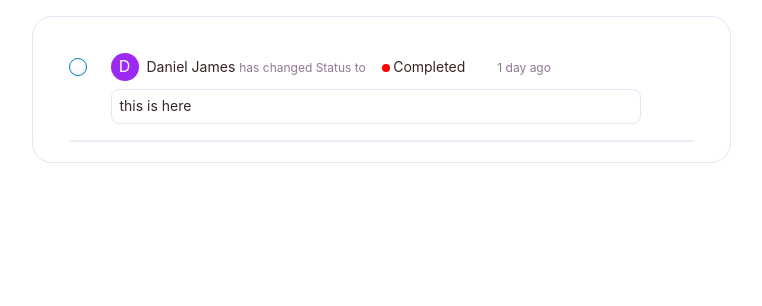
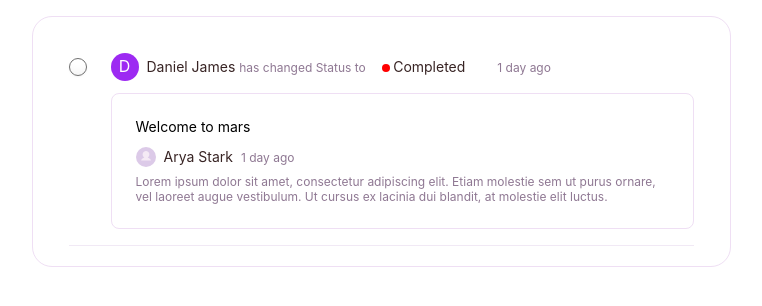
Before and after one commit to ibraheemosule/flex, a React (Vite) app: page / in a window 1280 px wide. Shown: the top 306 px of the page, without its empty margins (259-1021 px from the left). Built offline with nearby package versions, Linux system fonts and the light colour scheme; the HTML template or start-up script is replaced by a standard one.

Commit message:
built the comment section and made minor ui and fixes

```diff
--- a/src/assets/scss/comment.module.scss
+++ b/src/assets/scss/comment.module.scss
@@ -1,10 +1,54 @@
 @import "./colors";
+@import "./typography";
 
 .comment {
   width: 100%;
-  margin-top: 0.5rem;
-  padding: 0.5rem;
+  display: block;
+  margin-top: 0.75rem;
+  padding: 1rem;
   background: #fff;
   border: 1px solid $borderCol;
   border-radius: 8px;
+
+  p {
+    text-transform: initial;
+  }
+
+  .info {
+    margin-top: 0.75rem;
+
+    span {
+      margin-right: 0.5rem;
+    }
+
+    .avi {
+      display: inline-block;
+      width: 20px;
+      height: 20px;
+      line-height: 22px;
+      font-size: 0.75rem;
+      text-align: center;
+      background: #dccae8;
+      border-radius: 100%;
+    }
+
+    .name {
+      @include md-text;
+    }
+
+    .time {
+      @include sm-text;
+    }
+  }
+
+  .text {
+    margin-top: 0.5rem;
+    @include sm-text;
+  }
 }
+
+@media (min-width: 576px) {
+  .comment {
+    padding: 1.5rem;
+  }
+}
--- a/src/assets/scss/user.module.scss
+++ b/src/assets/scss/user.module.scss
@@ -4,7 +4,7 @@
 .user {
   display: flex;
   padding: 1rem 0;
-  border-bottom: 2px solid $lineCol;
+  border-bottom: 1px solid $lineCol;
 }
 .form_group {
   margin: 0 0.5rem 0.2rem 0;
@@ -21,11 +21,11 @@
       content: "";
       display: block;
       position: absolute;
-      top: 7px;
+      top: 6px;
       left: 4px;
       width: 5px;
       height: 7px;
-      border: solid #0079bf;
+      border: solid $secCol;
       border-width: 0 2px 2px 0;
       transform: rotate(45deg);
     }
@@ -40,10 +40,10 @@
       content: "";
       -webkit-appearance: none;
       background-color: transparent;
-      border: 1px solid #0079bf;
+      border: 1px solid #707070;
       box-shadow: 0 1px 2px rgba(0, 0, 0, 0.05),
         inset 0px -15px 10px -12px rgba(0, 0, 0, 0.05);
-      padding: 5px;
+      padding: 6px;
       display: inline-block;
       position: relative;
       vertical-align: middle;
@@ -52,14 +52,19 @@
     }
   }
 }
-
+.activity {
+  flex-grow: 1;
   .name {
     display: flex;
-  flex-wrap: wrap;
     @include md-text;
+
+    p {
+      text-transform: capitalize;
+    }
 
     span {
       @include sm-text;
+      text-transform: initial;
     }
 
     .name_initial {
@@ -98,6 +103,7 @@
       display: inline-block;
     }
   }
+}
 
 @media (min-width: 576px) {
   .form_group {
@@ -105,8 +111,8 @@
 
     input {
       &:checked + label::after {
-        top: 13px;
-        left: 13px;
+        top: 3px;
+        left: 7px;
         width: 6px;
         height: 10px;
       }
@@ -121,6 +127,7 @@
     }
   }
 
+  .activity {
     .name {
       align-items: center;
 
@@ -140,3 +147,4 @@
       }
     }
   }
+}
--- a/src/components/Comment.tsx
+++ b/src/components/Comment.tsx
@@ -1,8 +1,26 @@
 interface CommentProps {}
 import s from "../assets/scss/comment.module.scss";
+import avi from "../assets/images/Group 3.svg";
 
 const Comment: React.FC = () => {
-  return <div className={s.comment}>this is here</div>;
+  return (
+    <div className={s.comment}>
+      <p>Welcome to mars</p>
+
+      <div className={s.info}>
+        <span className={s.avi}>
+          <img src={avi} alt="user avi" />
+        </span>
+        <span className={s.name}>Arya Stark</span>
+        <span className={s.time}>1 day ago</span>
+      </div>
+      <div className={s.text}>
+        Lorem ipsum dolor sit amet, consectetur adipiscing elit. Etiam molestie
+        sem ut purus ornare, vel laoreet augue vestibulum. Ut cursus ex lacinia
+        dui blandit, at molestie elit luctus.
+      </div>
+    </div>
+  );
 };
 
 export default Comment;
--- a/src/components/User.tsx
+++ b/src/components/User.tsx
@@ -8,6 +8,7 @@ const User: React.FC = () => {
         <input type="checkbox" id="html" />
         <label htmlFor="html"></label>
       </div>
+      <div className={s.activity}>
         <div className={s.name}>
           <span className={s.name_initial}>D</span>
           <p>
@@ -16,13 +17,17 @@ const User: React.FC = () => {
               <>
                 <span className={s.text}>has changed Status to </span>
                 <span className={s.status}>
-                <span className={s.status} style={{ background: "red" }}></span>
+                  <span
+                    className={s.status}
+                    style={{ background: "red" }}
+                  ></span>
                   Completed
                 </span>
                 <span className={s.time}>1 day ago</span>
               </>
             }
           </p>
+        </div>
 
         <Comment />
       </div>
```
Lines whose indentation alone changed are shown as unchanged.
